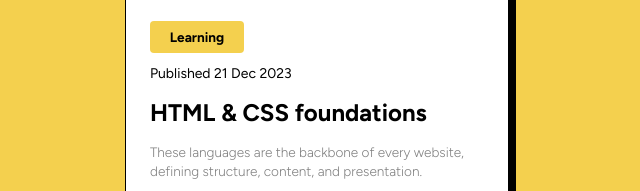
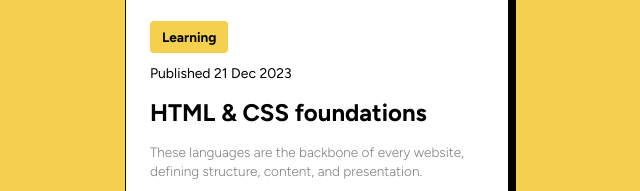
Before and after one commit to timdogan0/blog-preview-card, a plain HTML site: page index.html in a window 1280 px wide. Shown: the part 383-574 px from the top of the page, 323-963 px from the left. Drawn offline with Linux system fonts and the light colour scheme.

Commit message:
fixed padding

```diff
--- a/styles.css
+++ b/styles.css
@@ -62,9 +62,8 @@ body {
     padding: 4px 12px;
     border-radius: 4px;
     height: 32px;
-    width: 94px;
     margin-bottom: 12px;
-    display: flex;
+    display: inline-flex;
     justify-content: center;
     align-items: center;
     font-size: .85rem;
```
